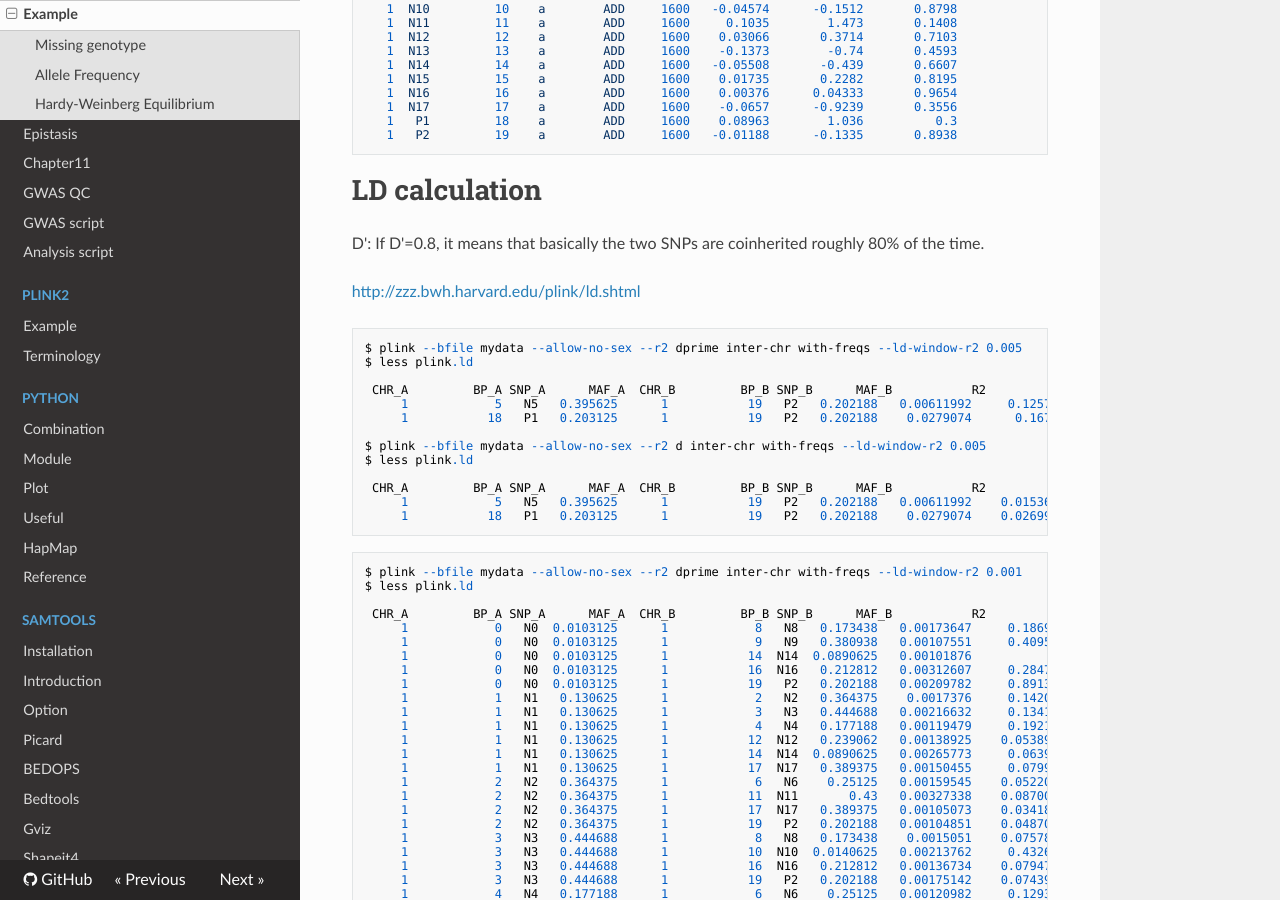
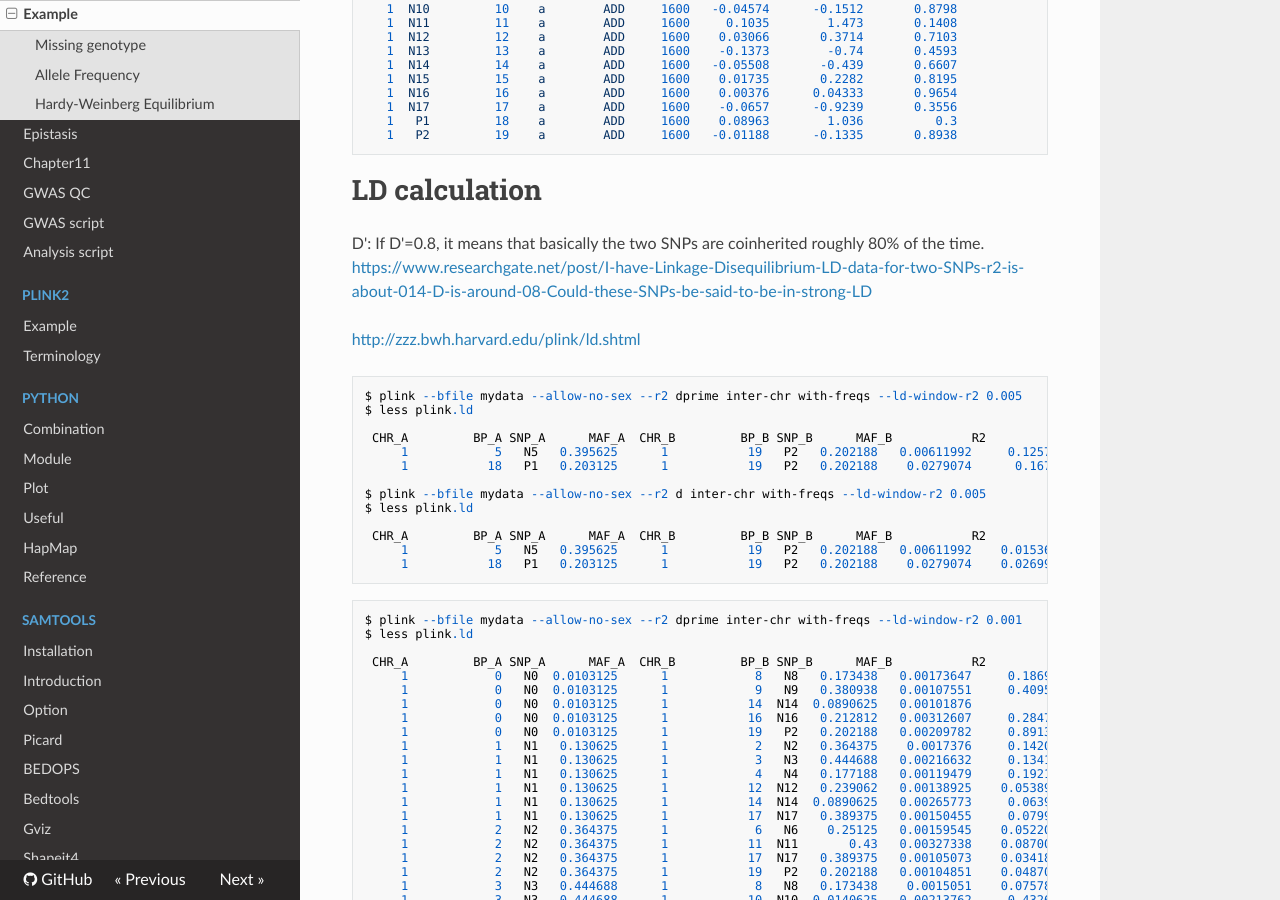
Before and after one commit to WonyoungCho/plink, an MkDocs documentation site: the page built from docs/plink_ex.md, in a window 1280 px wide and 900 px high, scrolled down 6532 px. Built offline with MkDocs 1.6.1, drawn with Linux system fonts in a browser that asks for light colours; nearby versions of some CDN libraries; old or Windows-style settings are respelled for this version of MkDocs.

Commit message:
Update plink_ex.md

```diff
--- a/docs/plink_ex.md
+++ b/docs/plink_ex.md
@@ -437,6 +437,7 @@ $ less plink.assoc.logistic
 # LD calculation
 
 D': If D'=0.8, it means that basically the two SNPs are coinherited roughly 80% of the time.
+<https://www.researchgate.net/post/I-have-Linkage-Disequilibrium-LD-data-for-two-SNPs-r2-is-about-014-D-is-around-08-Could-these-SNPs-be-said-to-be-in-strong-LD>
 
 <http://zzz.bwh.harvard.edu/plink/ld.shtml>
 
```
